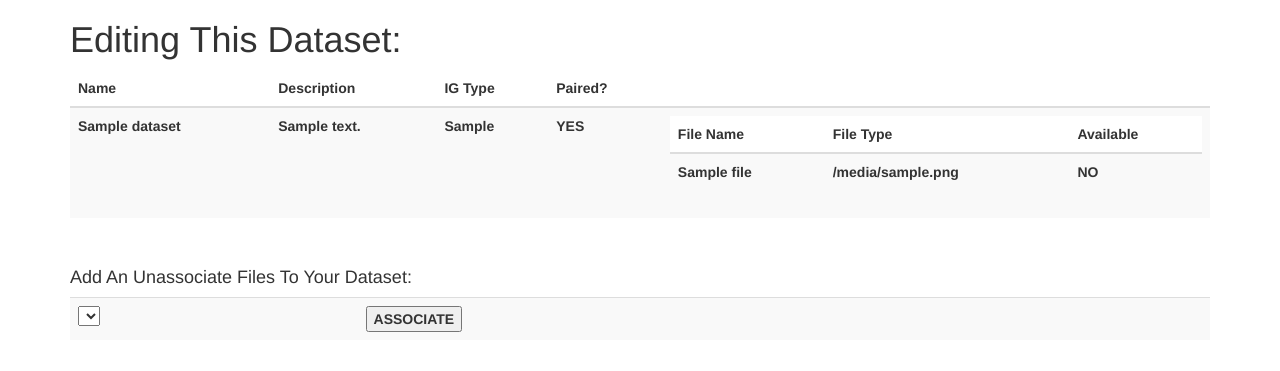
After one commit to bigglab/BIGGDATA, a Flask app: template templates/edit_dataset.html in a window 1280 px wide. The commit adds this page. Shown: the top 371 px of the page. Run offline with Flask 2, Linux system fonts and the light colour scheme; tables that the repository leaves empty hold one stand-in row (values such as "Sample post"); the template is opened without the code that fills it: values that come from a table or form of the project are taken from there, most other values are stand-ins (such as "Sample title", 1, 10 or a date in 2020); lists and menus that the app fills with data are empty; some libraries are stand-ins or nearby versions.

Commit message:
file dataset associations tweaked

```diff
--- a/app.py
+++ b/app.py
@@ -918,6 +918,29 @@ def create_dataset():
         return render_template("create_dataset.html", datadict=datadict, form=form)
 
 
+@frontend.route('/datasets/edit/<int:id>', methods=['GET', 'POST'])
+@login_required
+def edit_dataset(id):
+    print request.__dict__
+    print 'finding dataset with {}'.format(id)
+    dataset = db.session.query(Dataset).filter(Dataset.id==id).first()
+    form = AssociateFilesToDatasetForm()
+    form.dataset_id.data = dataset.id
+    file_choices = [f for f in db.session.query(File).filter(File.user_id==6).all() if f.dataset_id == None]
+    # file_choices = db.session.query(File).filter(File.user_id==6).all()
+    print 'choosing from these files: '.format(file_choices)
+    form.file_ids.choices = [(f.id, f.name) for f in file_choices]
+    datadict = {dataset : dataset.files.all()}
+    if request.method == 'POST' and dataset:
+        print 'linking file id {} to dataset {}'.format(form.file_ids.data, dataset.__dict__)
+        f = db.session.query(File).filter(File.id==form.file_ids.data).first()
+        f.dataset_id = dataset.id
+        db.session.commit()
+        flash('dataset saved')
+        return render_template("edit_dataset.html", datadict=datadict, form=form, id=id)
+    else:
+        return render_template("edit_dataset.html", datadict=datadict, form=form, id=id)
+
 
 
 
--- a/forms.py
+++ b/forms.py
@@ -4,6 +4,7 @@ from flask_wtf import Form
 import wtforms
 from wtforms.fields import *
 from wtforms.widgets import *
+from wtforms_components import SelectMultipleField
 validators = wtforms.validators
 from wtforms.validators import DataRequired
 
@@ -34,6 +35,12 @@ class FileUploadForm(Form):
     dataset_id = IntegerField()
 
 
+class AssociateFilesToDatasetForm(Form):
+    file_ids  = SelectField(u'Files', coerce=int)
+    dataset_id = IntegerField()
+    submit = SubmitField()
+
+
 
 class FileDownloadForm(Form):
     url     = TextField(u'File URL', validators=[validators.input_required()], widget=TextInput())
--- /dev/null
+++ b/templates/edit_dataset.html
@@ -0,0 +1,80 @@
+{% extends '_base.html' %}
+
+{% block content %}
+<div class="container">
+<h1>Editing This Dataset: </h1>
+	<table class="table table-striped">
+		<thead>
+			<tr>
+				<th>Name</th>
+				<th>Description</th>
+				<th>IG Type</th>
+				<th>Paired?</th>
+				<th></th>
+			</tr>
+		</thead>
+		<tbody>
+			{% for dataset, files in datadict.iteritems() %}
+				<tr>
+					<th>{{dataset.name}}</th>
+					<th>{{dataset.description}}</th>
+					<th>{{dataset.ig_type}}</th>
+					{% if dataset.paired %}
+						<th>YES</th>
+					{% else %}
+						<th></th>
+					{% endif %}
+					<th>
+					<table class='table table-striped'>
+						<thead>
+							<tr>
+								<th>File Name</th>
+								<th>File Type</th>
+								<th>Available</th>
+							</tr>
+						</thead>
+						{% for file in files %}
+						<tr>
+							<th>{{file.name}}</th>
+							<th>{{file.file_type}}</th>
+							{% if file.available %}
+								<th>YES</th>
+							{% else %}
+								<th>NO</th>
+							{% endif %}
+						</tr>
+						{% endfor %}
+					</table>
+					</th>
+				</tr>
+			{% endfor %}
+		</tbody>
+	</table>
+</div>
+
+
+<br>
+
+<div class='container'>
+	<h4>Add An Unassociate Files To Your Dataset:</h4>
+	<form role='form' method='POST' action='/datasets/edit/{{id}}'>
+		<table class="table table-striped">
+			<tr>
+				<th>{{form.file_ids}}</th>
+				<th><input type='submit' name='submit' value='ASSOCIATE'></th>
+			</tr>
+		</table>
+	</form>
+</div>
+
+
+
+
+
+
+
+
+
+
+
+{%endblock content %}
--- a/templates/files.html
+++ b/templates/files.html
@@ -30,11 +30,15 @@
 					{% else %}
 						<th>NO</th>
 					{% endif %}
-					<th>{{file.path}}</th>
+					<!-- <th>{{file.path}}</th> -->
 				</tr>
 			{% endfor %}
 		</tbody>
 	</table>
+</div>
+
+
+<div class="container">
 <br>
 {% if dropbox_files %}
 	<h2>Or click to add any of these from your dropbox:</h2>
```
